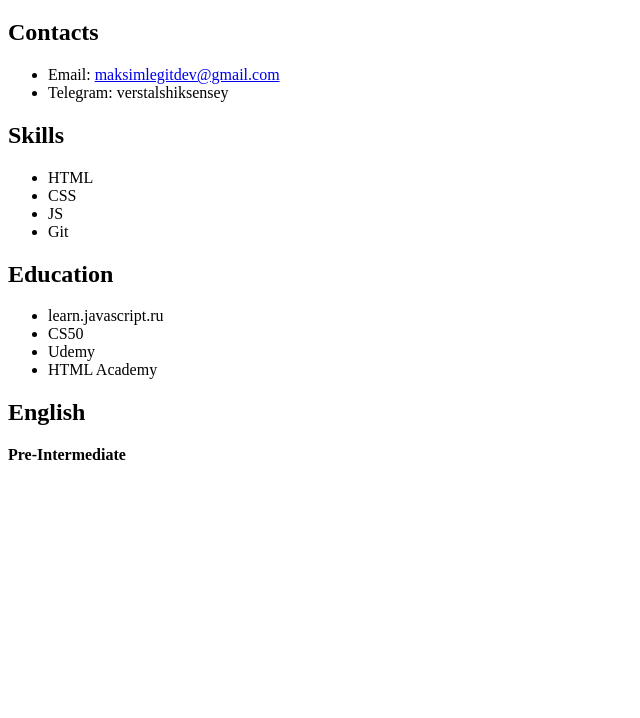
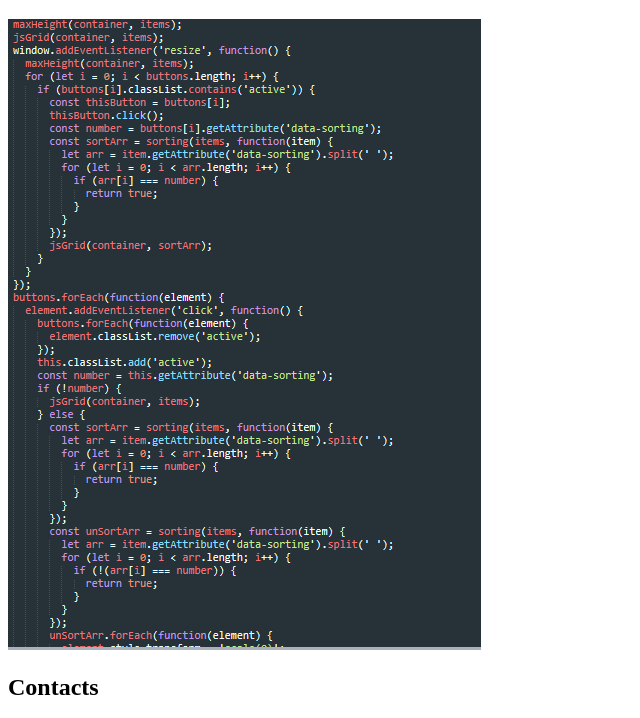
Before and after one commit to maksimlegitdev/rsschool-cv, a plain HTML site: page index.html in a window 1280 px wide. Shown: the part 61-779 px from the top of the page, without its empty margins (0-640 px from the left). Drawn offline with Linux system fonts and the light colour scheme.

Commit message:
fix: add picture to markup

```diff
--- a/index.html
+++ b/index.html
@@ -7,6 +7,7 @@
 </head>
 <body>
   <h1>Maksim Legit</h1>
+  <img src="Ik2cL9gv0e.png" alt="picture">
   <h2>Contacts</h2>
   <ul>
     <li>Email: <a href="mailto:maksimlegitdev@gmail.com">maksimlegitdev@gmail.com</a></li>
```
